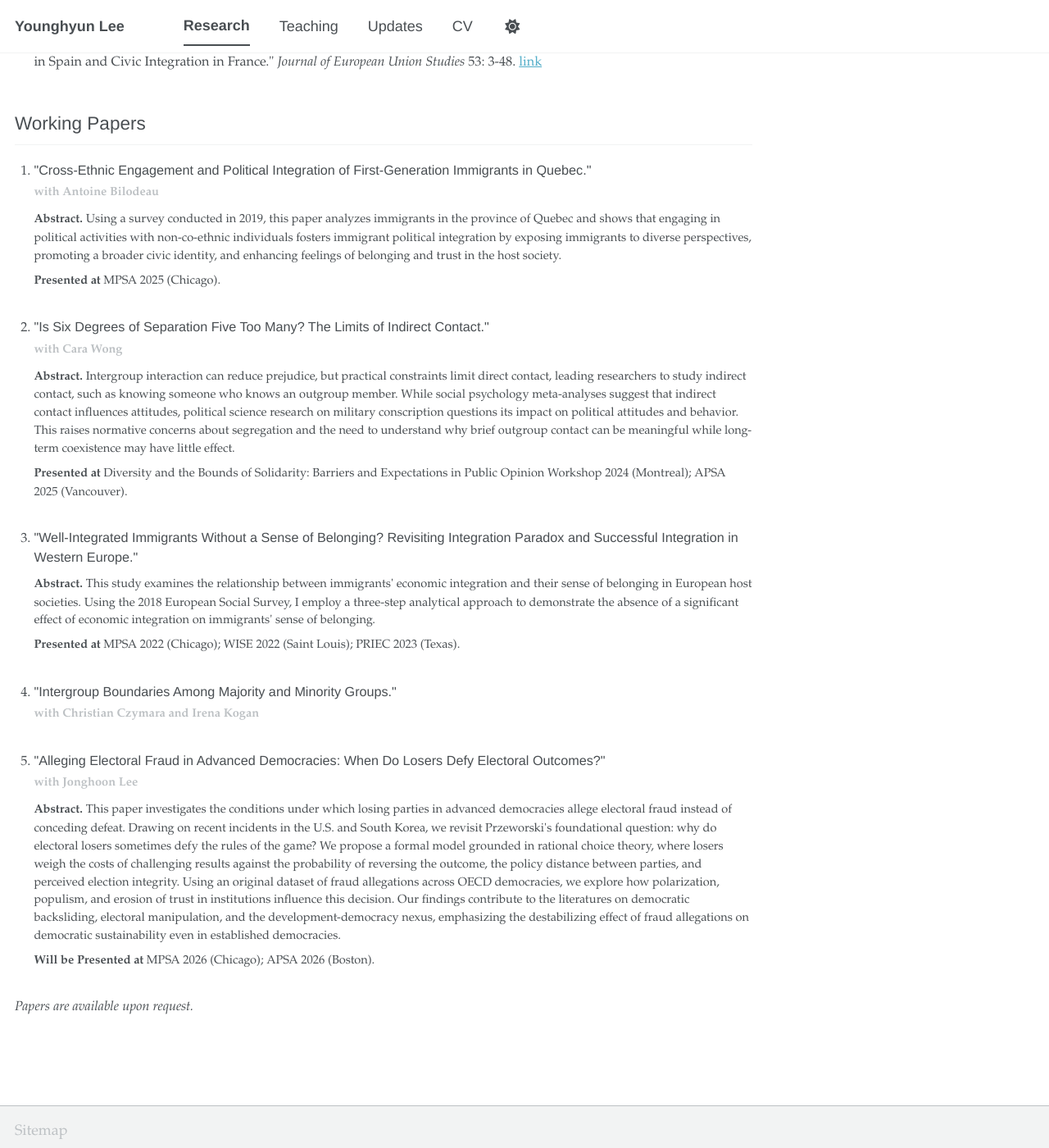
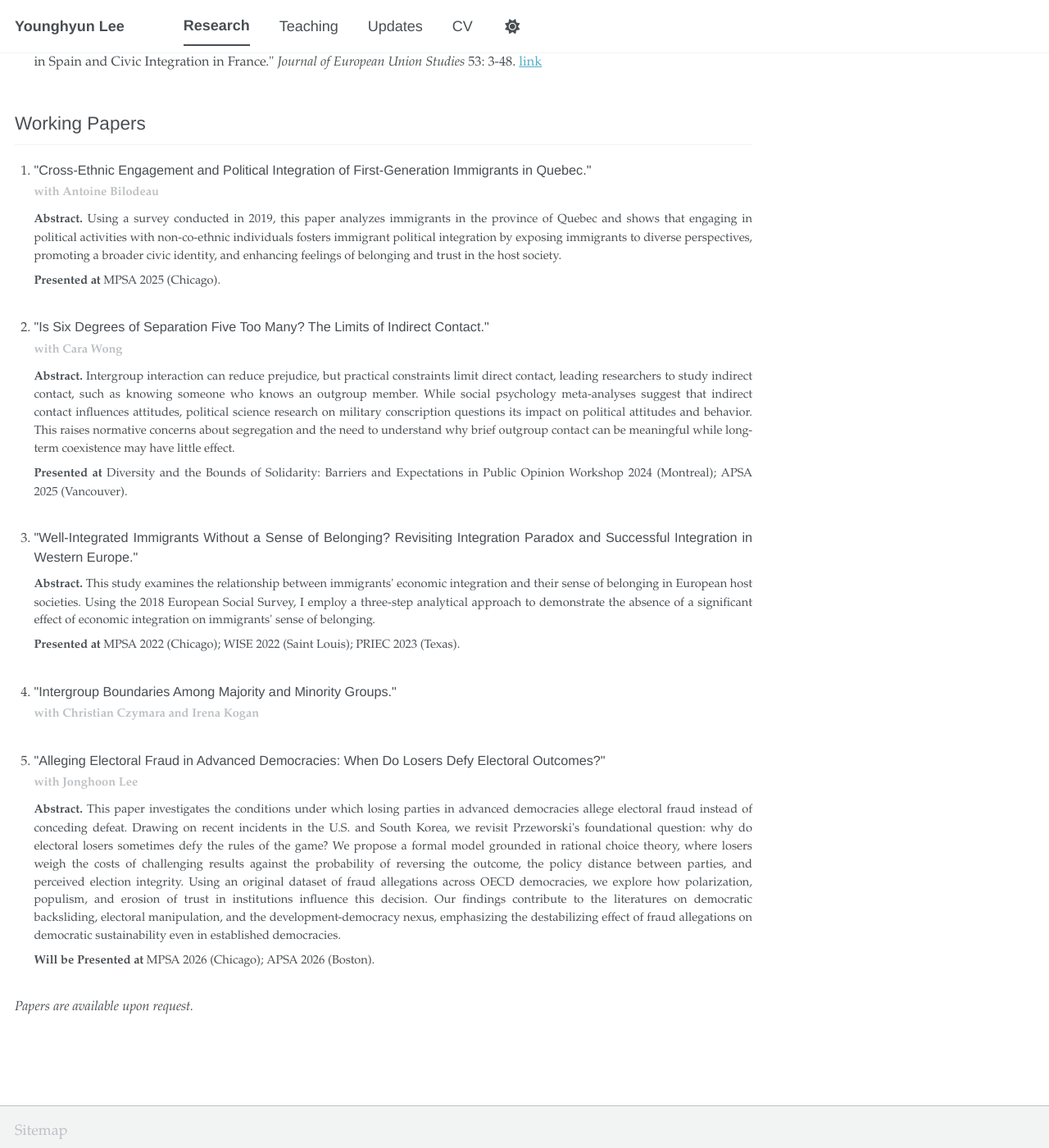
Before and after one commit to younghyunlee52/Website, a Jekyll site: the page built from _pages/research.md, in a window 1280 px wide and 1400 px high, scrolled down 541 px. Shown: the whole window at 82% size. Built offline with Jekyll 4.4.1, drawn with Linux system fonts in a browser that asks for light colours; a script bundle is joined from its source files by our own code; library files that are not in the unit come from our copies.

Commit message:
Update _page.scss

```diff
--- a/_sass/layout/_page.scss
+++ b/_sass/layout/_page.scss
@@ -64,6 +64,11 @@
   text-justify: inter-word;
 }
 
+.page .page__content p {
+  text-align: justify;
+  text-justify: inter-word;
+}
+
 .research-page .page__content > h2 {
   margin-top: 2.75rem;
   margin-bottom: 1rem;
@@ -77,10 +82,6 @@
 .research-page .page__content > ul,
 .research-page .page__content > p {
   margin-bottom: 1.5rem;
-}
-
-.research-page .page__content > p {
-  text-align: left;
 }
 
 .research-page .research-publications {
@@ -102,7 +103,8 @@
 }
 
 .research-page .research-working-papers p {
-  text-align: left !important;
+  text-align: justify !important;
+  text-justify: inter-word;
 }
 
 .research-page .research-entry {
@@ -202,7 +204,8 @@
 .updates-page .page__content li,
 .update-entry__content p,
 .update-entry__content li {
-  text-align: left;
+  text-align: justify;
+  text-justify: inter-word;
 }
 
 .updates-page__year {
```
